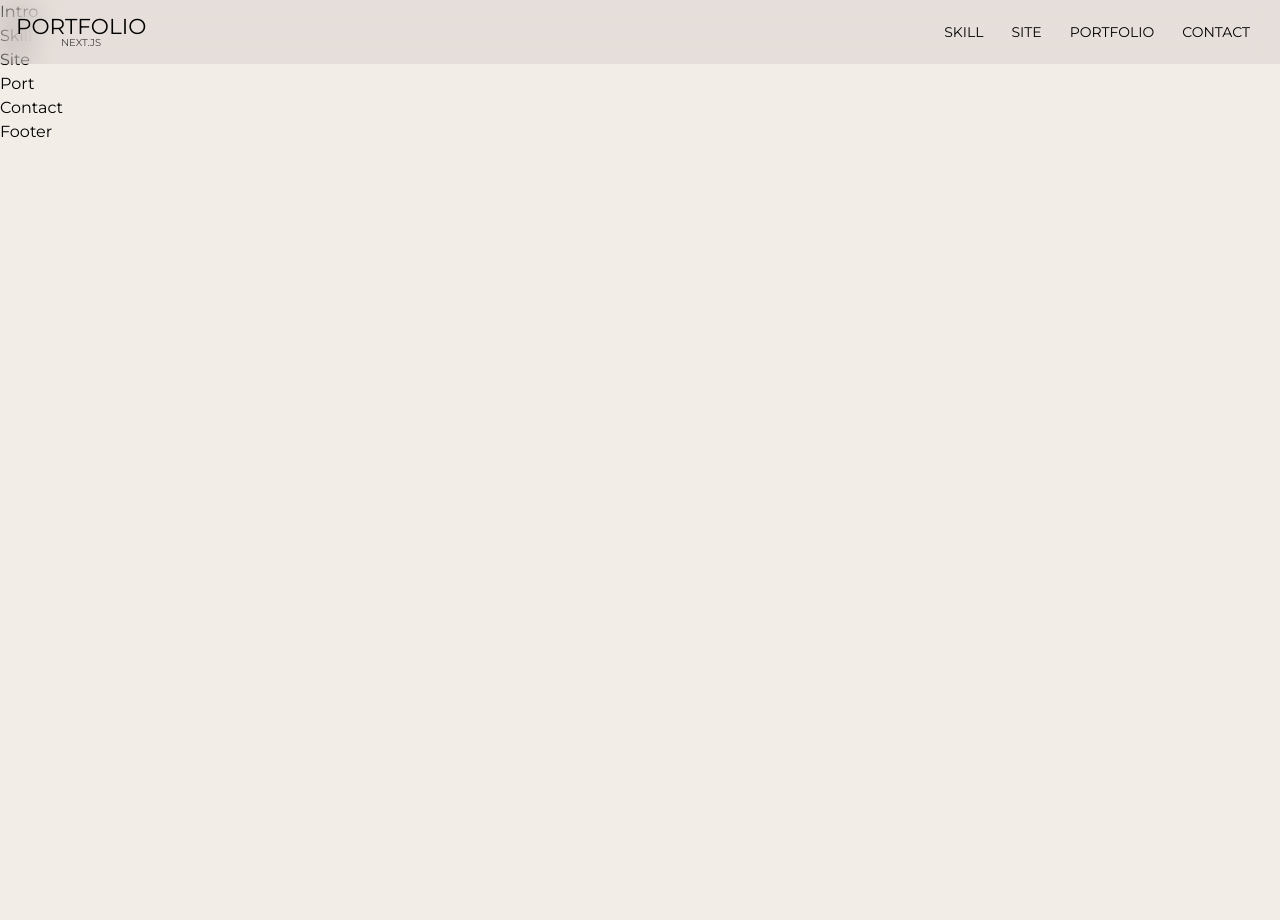
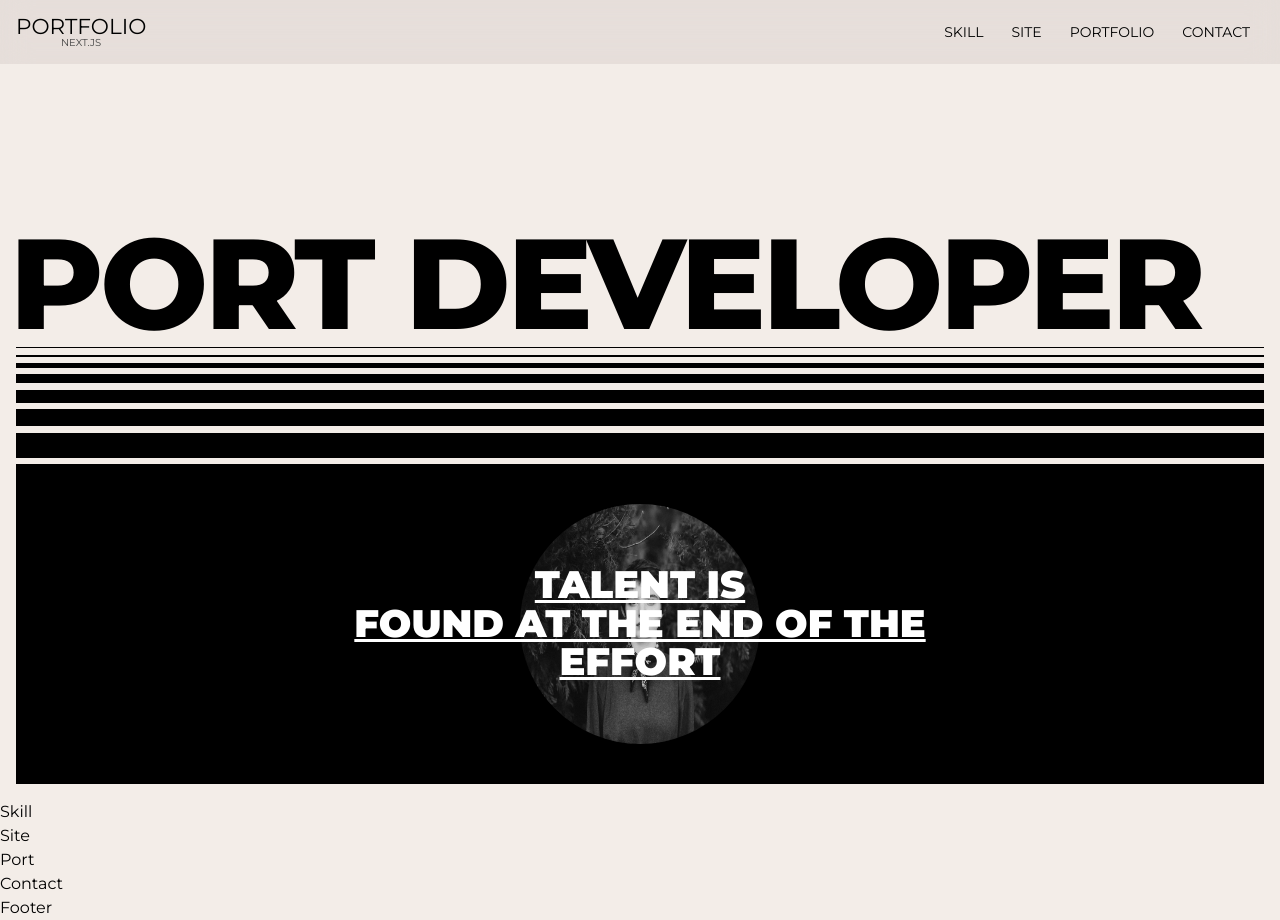
Before and after one commit to lsh2765/port2024-next, a Next.js app: page / in a window 1280 px wide. Before the commit the page ends 800 px from the top, so only its background shows below. Built offline with nearby package versions, Linux system fonts and the light colour scheme; a small style sheet from the web is missing; a web font is replaced by a local one.

Commit message:
인트로완료

```diff
--- a/src/assets/scss/section/_intro.scss
+++ b/src/assets/scss/section/_intro.scss
@@ -0,0 +1,152 @@
+#intro {
+    height: 100vh;
+}
+.intro__inner {
+    width: 100%;
+    height: 100%;
+    display: flex;
+    align-items: flex-start;
+    justify-content: flex-end;
+    flex-direction: column;
+    padding: 16px;
+
+    @media (max-width: 800px) {
+        justify-content: center;
+    }
+}
+.intro__title {
+    font-size: 10vw;
+    text-transform: uppercase;
+    line-height: 1;
+    font-weight: 800;
+    white-space: nowrap;
+    text-indent: -0.5vw;
+    letter-spacing: -0.3vw;
+
+    @media (max-width: 320px) {
+        display: none;
+    }
+}
+.intro__text {
+    width: 100%;
+    height: 40vh;
+    background-color: var(--black);
+    color: var(--white);
+    display: flex;
+    align-items: center;
+    justify-content: center;
+    flex-direction: column;
+    position: relative;
+
+    .text {
+        font-size: 3vw;
+        line-height: 1;
+        font-weight: 900;
+        text-transform: uppercase;
+        text-decoration: underline;
+        text-align: center;
+        position: relative;
+        z-index: 100;
+        transition: all 0.3s;
+        cursor: all-scroll;
+
+        @media (max-width: 800px) {
+            font-size: 24px;
+        }
+
+        &:hover {
+            opacity: 0;
+        }
+    }
+    .img {
+        position: absolute;
+        left: 50%;
+        top: 50%;
+        transform: translate(-50%, -50%);
+        width: 30vh;
+        height: 30vh;
+        border-radius: 50%;
+        overflow: hidden;
+        filter: grayscale(100%);
+        transition: all 0.3s;
+
+        @media (max-width: 320px) {
+            width: 20vh;
+            height: 20vh;
+        }
+    }
+
+    &:hover .text {
+        opacity: 0;
+    }
+    &:hover .img {
+        filter: grayscale(0);
+    }
+}
+.intro__lines {
+    width: 100%;
+
+    .line {
+        display: block;
+        width: 100%;
+        height: 1px;
+        background-color: var(--black);
+        margin-bottom: 0.5vw;
+
+        &:nth-child(1) {
+            height: 1px;
+        }
+        &:nth-child(2) {
+            height: 2px;
+        }
+        &:nth-child(3) {
+            height: 5px;
+        }
+        &:nth-child(4) {
+            height: 9px;
+        }
+        &:nth-child(5) {
+            height: 13px;
+        }
+        &:nth-child(6) {
+            height: 17px;
+        }
+        &:nth-child(7) {
+            height: 25px;
+        }
+    }
+
+    &.bottom {
+        .line {
+            margin-top: 0.5vw;
+            margin-bottom: 0;
+            display: none;
+
+            @media (max-width: 800px) {
+                display: block;
+            }
+
+            &:nth-child(1) {
+                height: 25px;
+            }
+            &:nth-child(2) {
+                height: 17px;
+            }
+            &:nth-child(3) {
+                height: 13px;
+            }
+            &:nth-child(4) {
+                height: 9px;
+            }
+            &:nth-child(5) {
+                height: 5px;
+            }
+            &:nth-child(6) {
+                height: 2px;
+            }
+            &:nth-child(1) {
+                height: 1px;
+            }
+        }
+    }
+}
--- a/src/components/Header.jsx
+++ b/src/components/Header.jsx
@@ -40,7 +40,7 @@
                 aria-controls="primary-menu"
                 aria-expanded={show ? "true" : "false"}
                 role="button"
-                tabindex="0"
+                tabIndex="0"
                 onClick={toggleMenu}
                 >
                     <span></span>
--- a/src/components/Intro.jsx
+++ b/src/components/Intro.jsx
@@ -1,8 +1,51 @@
-import React from 'react'
+import React from "react"
+import Image from "next/image"
+
+import { introText } from "@/constants"
+import about from "../assets/img/about.jpg"
 
 const Intro = () => {
   return (
-    <div>Intro</div>
+    <section id="intro">
+            <div className="intro__inner">
+                <h2 className="intro__title">
+                  {introText.title}
+                </h2>
+                <div className="intro__lines" aria-hidden="true">
+                    <span className="line"></span>
+                    <span className="line"></span>
+                    <span className="line"></span>
+                    <span className="line"></span>
+                    <span className="line"></span>
+                    <span className="line"></span>
+                    <span className="line"></span>
+                </div>
+                <div className="intro__text">
+                    <div className="text">
+                        <div>{introText.desc[0]}</div>
+                        <div>{introText.desc[1]}</div>
+                        <div>{introText.desc[2]}</div>
+                    </div>
+                    <div className="img">
+                        <Image
+                          src={about}
+                          alt="어바웃"
+                          width={300}
+                          height={300}
+                        />
+                    </div>
+                </div>
+                <div className="intro__lines bottom" aria-hidden="true">
+                    <span className="line"></span>
+                    <span className="line"></span>
+                    <span className="line"></span>
+                    <span className="line"></span>
+                    <span className="line"></span>
+                    <span className="line"></span>
+                    <span className="line"></span>
+                </div>
+            </div>
+        </section>
   )
 }
 
--- a/src/constants/index.js
+++ b/src/constants/index.js
@@ -8,6 +8,7 @@
 import port08 from "../assets/img/port08.jpg"
 import port09 from "../assets/img/port09.jpg"
 import port10 from "../assets/img/port10.jpg"
+import about from "../assets/img/about.jpg"
 
 export const headerNav = [
     {
@@ -34,7 +35,8 @@
 
 export const introText = {
     title: "port developer",
-    desc : ["talent is", "found at the end of the", "effort"]
+    desc : ["talent is", "found at the end of the", "effort"],
+    img: about
 };
 
 export const skillText = [
```
